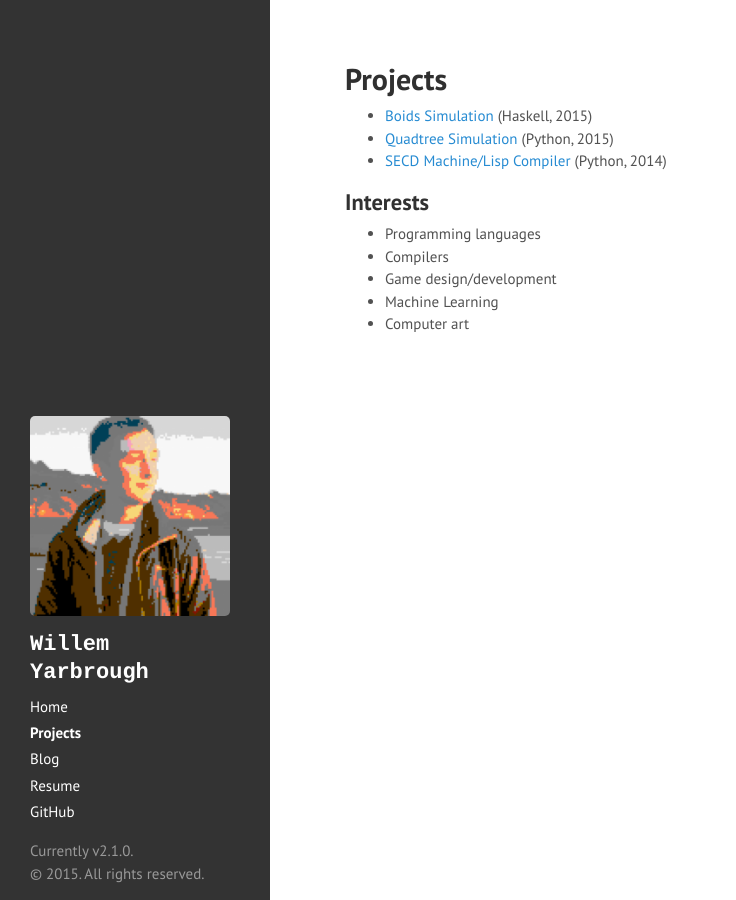
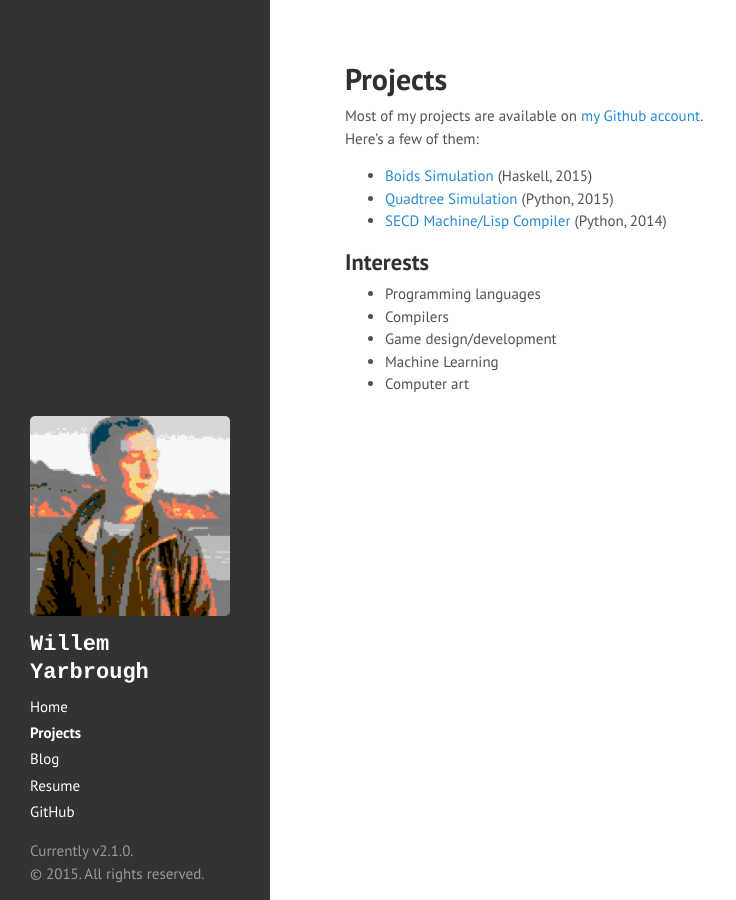
Before and after one commit to yarbroughw/yarbroughw.github.io, a Jekyll site: the page built from projects/index.md, in a window 1280 px wide. Shown: the whole page, without its empty margins (0-736 px from the left). Built offline with Jekyll 4.4.1, drawn with Linux system fonts in a browser that asks for light colours; Markdown is read by kramdown in place of the engine named in the settings.

Commit message:
added a little text to project page

```diff
--- a/projects/index.md
+++ b/projects/index.md
@@ -2,6 +2,10 @@
 layout: page
 title: Projects
 ---
+
+Most of my projects are available on [my Github
+account](https://github.com/yarbroughw).
+Here's a few of them:
 
 - [Boids Simulation](https://github.com/cs383-final/cs383-finalproject/) (Haskell, 2015)
 - [Quadtree Simulation](https://github.com/yarbroughw/cs250-finalproject) (Python, 2015)
```
